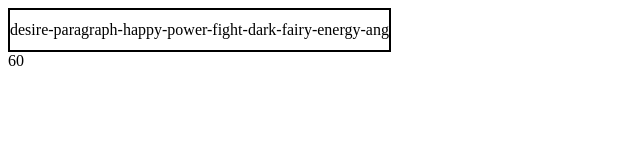
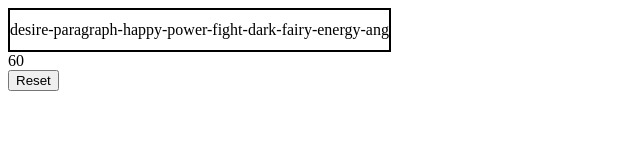
Before and after one commit to Vegardhgr/SimplyType, a React (Vite) app in the folder frontend/: page / in a window 1280 px wide. Shown: the top 160 px of the page, without its empty margins (0-640 px from the left). Built offline with nearby package versions, Linux system fonts and the light colour scheme.

Commit message:
Included a reset button

```diff
--- a/frontend/src/components/box.tsx
+++ b/frontend/src/components/box.tsx
@@ -9,7 +9,8 @@ type wordTupleType = [string, boolean | undefined]
 function Box({wordlist, setWordlist}:{wordlist: wordTupleType[], setWordlist: Dispatcher<wordTupleType[]>}){
     const [removedChars, setRemovedChars] = useState<wordTupleType[]>([])
     const [charCount, setCharCount] = useState<number>(0)
-    const [timer, setTimer] = useState<number>(60)
+    const initialTime = 60
+    const [timer, setTimer] = useState<number>(initialTime)
     const [timerId, setTimerId] = useState<number | null>(null); // State to hold the timer id
     const [timeLastUpdate, setTimeLastUpdate] = useState<number>(60)
 
@@ -78,6 +79,14 @@ function Box({wordlist, setWordlist}:{wordlist: wordTupleType[], setWordlist: Di
         })
     }
 
+    const reset = () => {
+        setTimer(initialTime)
+        setTimerId(null)
+        setRemovedChars([])
+        setCharCount(0)
+        fetchWordlist_txt(wordlist_txt)
+    }
+
     const handleChange = (e: React.KeyboardEvent<HTMLDivElement>) => {
         if (timer <= 0) {
             return
@@ -136,6 +145,7 @@ function Box({wordlist, setWordlist}:{wordlist: wordTupleType[], setWordlist: Di
                 <div tabIndex={1} id = "text" onKeyDown={handleChange}>{renderText()}</div>
             </div>
             <div>{timer}</div>
+            <button onClick={reset}>Reset</button>
         </>
     )
 
```
